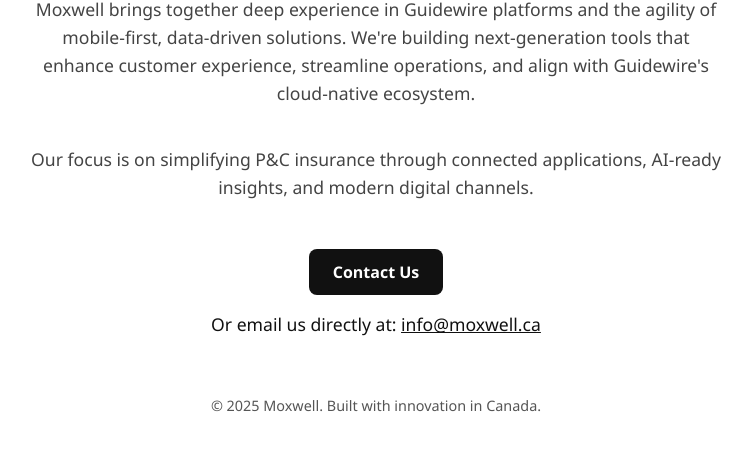
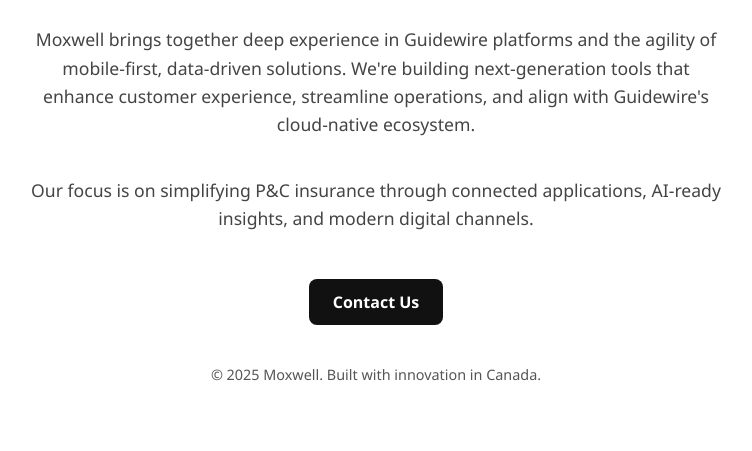
Before and after one commit to ramanadhredy/moxwell-site, a plain HTML site: page index.html in a window 1280 px wide. Shown: the part 379-830 px from the top of the page, without its empty margins (264-1016 px from the left). Drawn offline with Linux system fonts and the light colour scheme.

Commit message:
Update index.html

```diff
--- a/index.html
+++ b/index.html
@@ -57,22 +57,10 @@
       font-weight: bold;
       text-decoration: none;
       transition: 0.3s ease;
-      display: inline-block;
     }
 
     .cta:hover {
       background: #333333;
-    }
-
-    .email-display {
-      margin-top: 15px;
-      font-size: 1.1em;
-      color: #111111;
-    }
-
-    .email-display a {
-      color: #111111;
-      text-decoration: underline;
     }
 
     footer {
@@ -95,11 +83,7 @@
     Our focus is on simplifying P&C insurance through connected applications, AI-ready insights, and modern digital channels.
   </p>
 
-  <a class="cta" href="mailto:info@moxwell.ca" target="_blank" rel="noopener noreferrer">Contact Us</a>
-
-  <p class="email-display">
-    Or email us directly at: <a href="mailto:info@moxwell.ca">info@moxwell.ca</a>
-  </p>
+  <a class="cta" href="mailto:info@moxwell.ca">Contact Us</a>
 
   <footer>
     &copy; 2025 Moxwell. Built with innovation in Canada.
```
